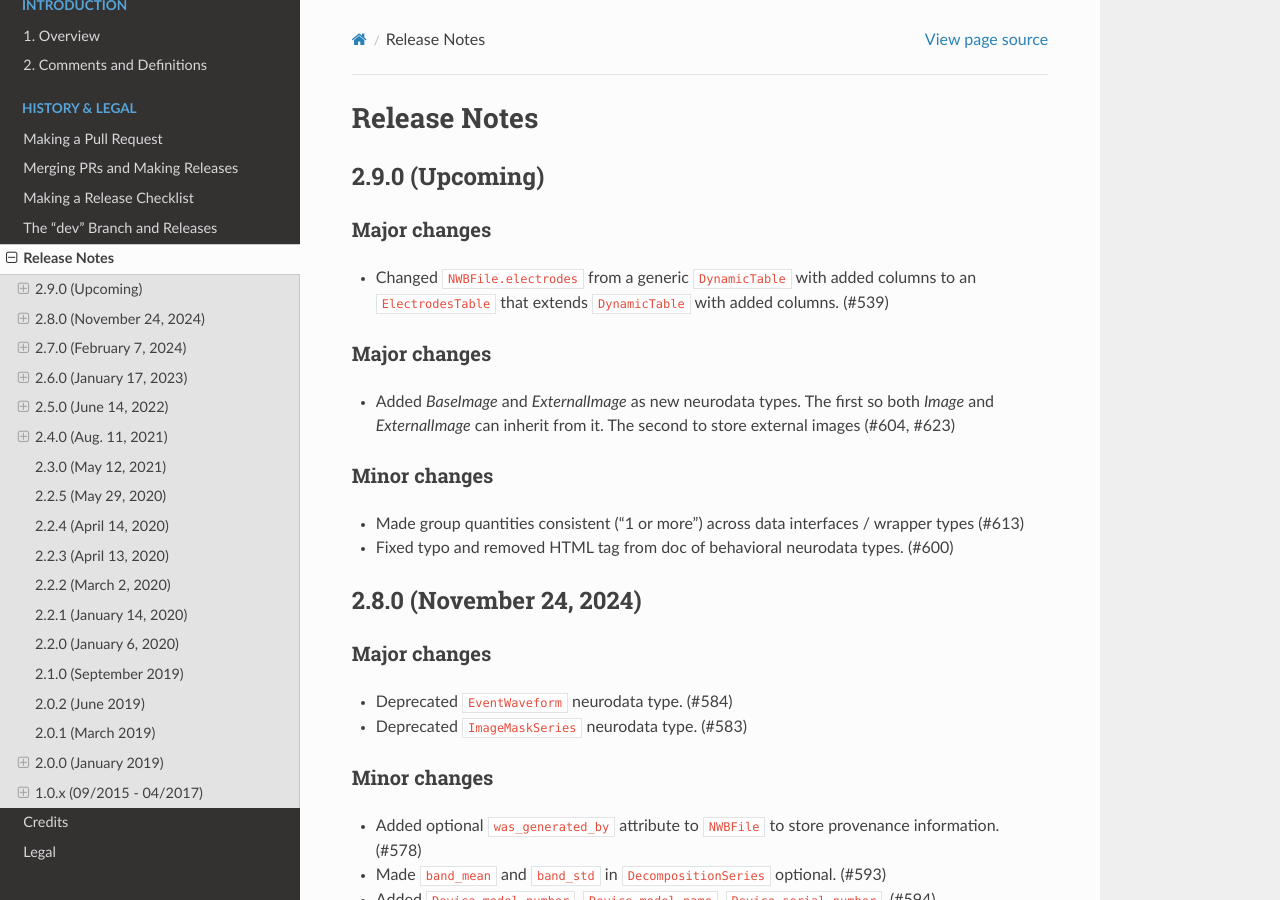
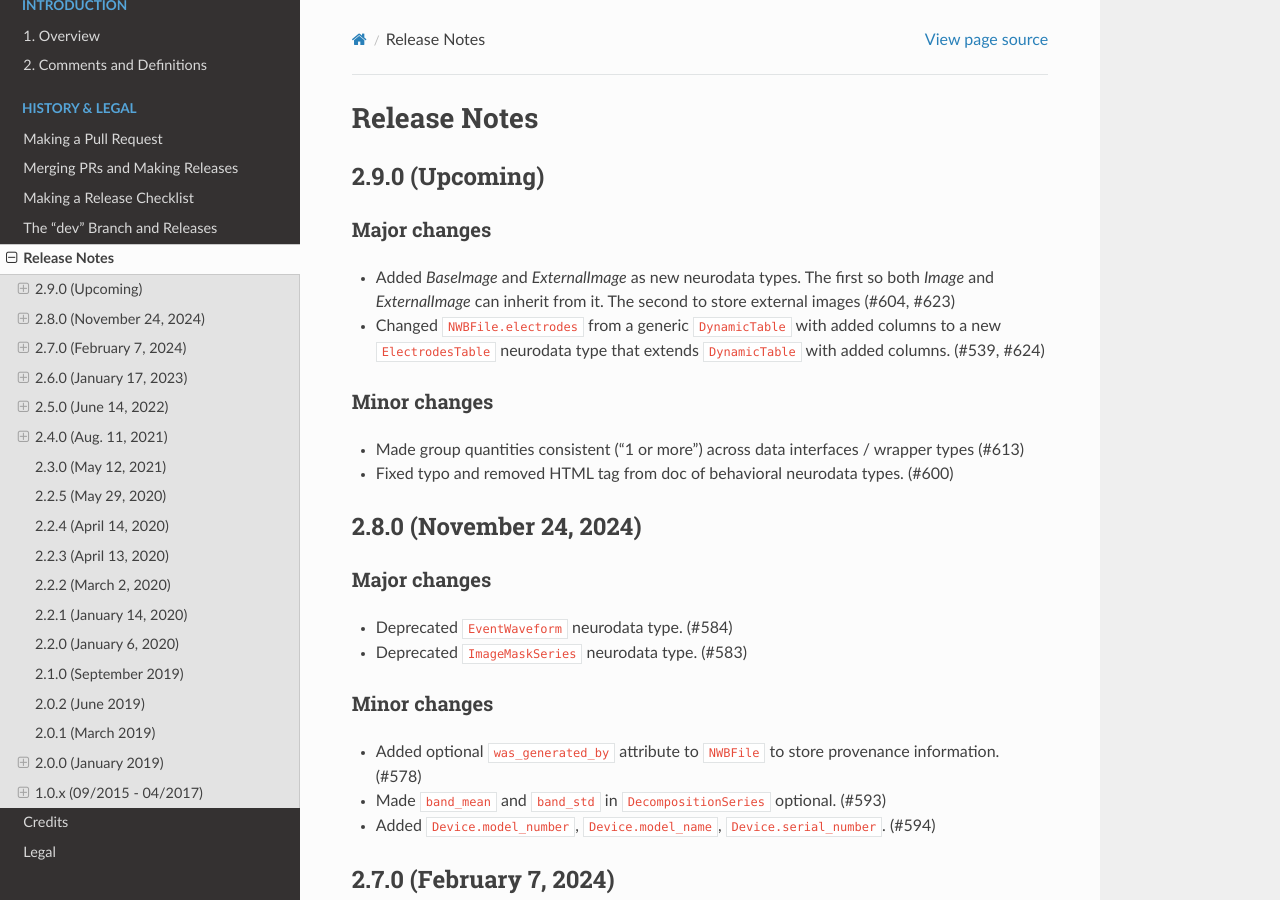
Before and after one commit to NeurodataWithoutBorders/nwb-schema, a Sphinx documentation site: the page built from docs/format/source/format_release_notes.rst, in a window 1280 px wide and 900 px high. Built offline with Sphinx 7.4.7 and the Read the Docs theme 3.1.0, drawn with Linux system fonts in a browser that asks for light colours.

Commit message:
Update format_release_notes.rst

```diff
--- a/docs/format/source/format_release_notes.rst
+++ b/docs/format/source/format_release_notes.rst
@@ -8,11 +8,8 @@
 
 Major changes
 ^^^^^^^^^^^^^
-- Changed ``NWBFile.electrodes`` from a generic ``DynamicTable`` with added columns to an ``ElectrodesTable`` that extends ``DynamicTable`` with added columns. (#539)
-
-Major changes
-^^^^^^^^^^^^^
 - Added `BaseImage` and `ExternalImage` as new neurodata types. The first so both `Image` and `ExternalImage` can inherit from it. The second to store external images (#604, #623)
+- Changed ``NWBFile.electrodes`` from a generic ``DynamicTable`` with added columns to a new ``ElectrodesTable`` neurodata type that extends ``DynamicTable`` with added columns. (#539, #624)
 
 Minor changes
 ^^^^^^^^^^^^^
```
